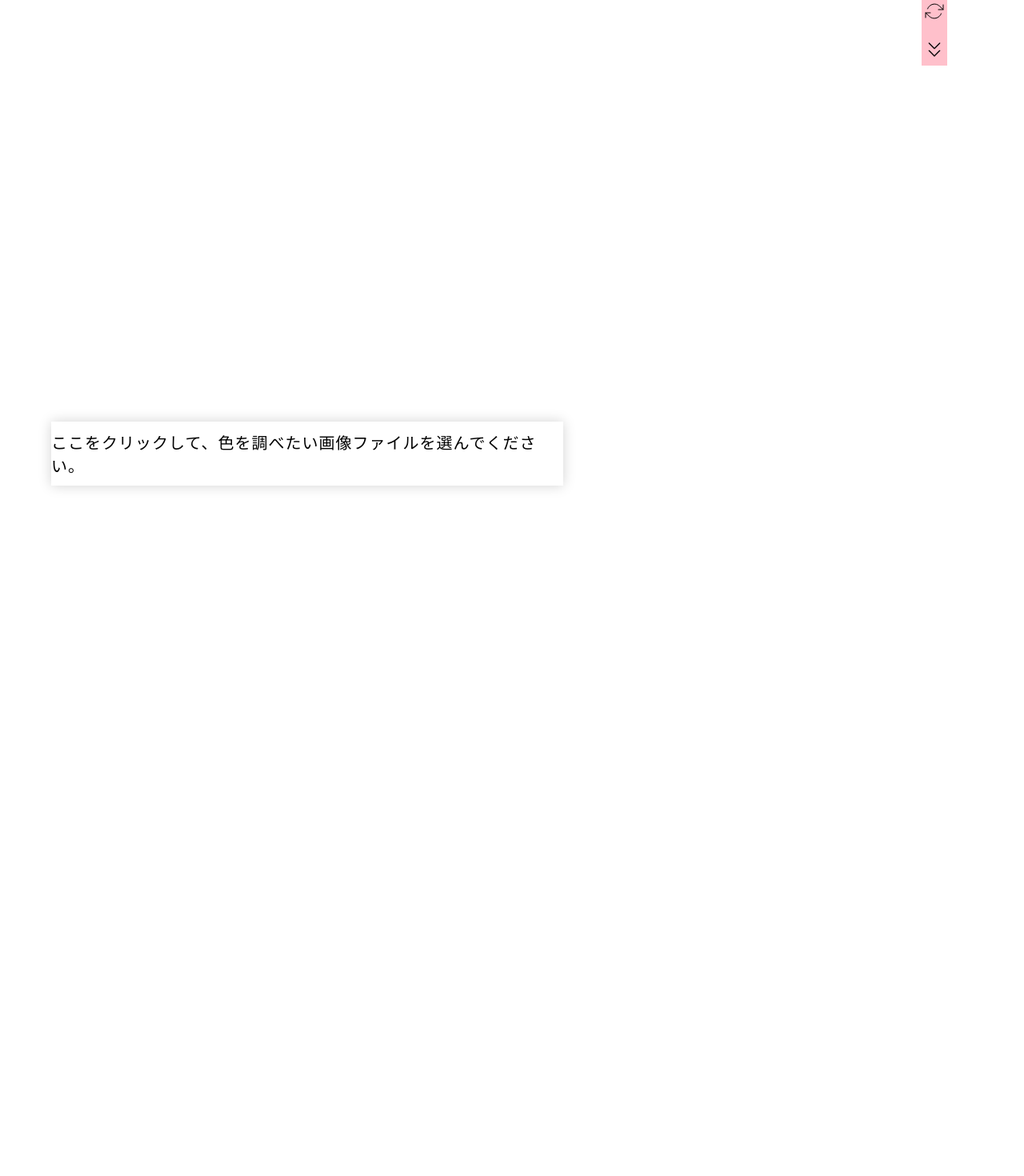
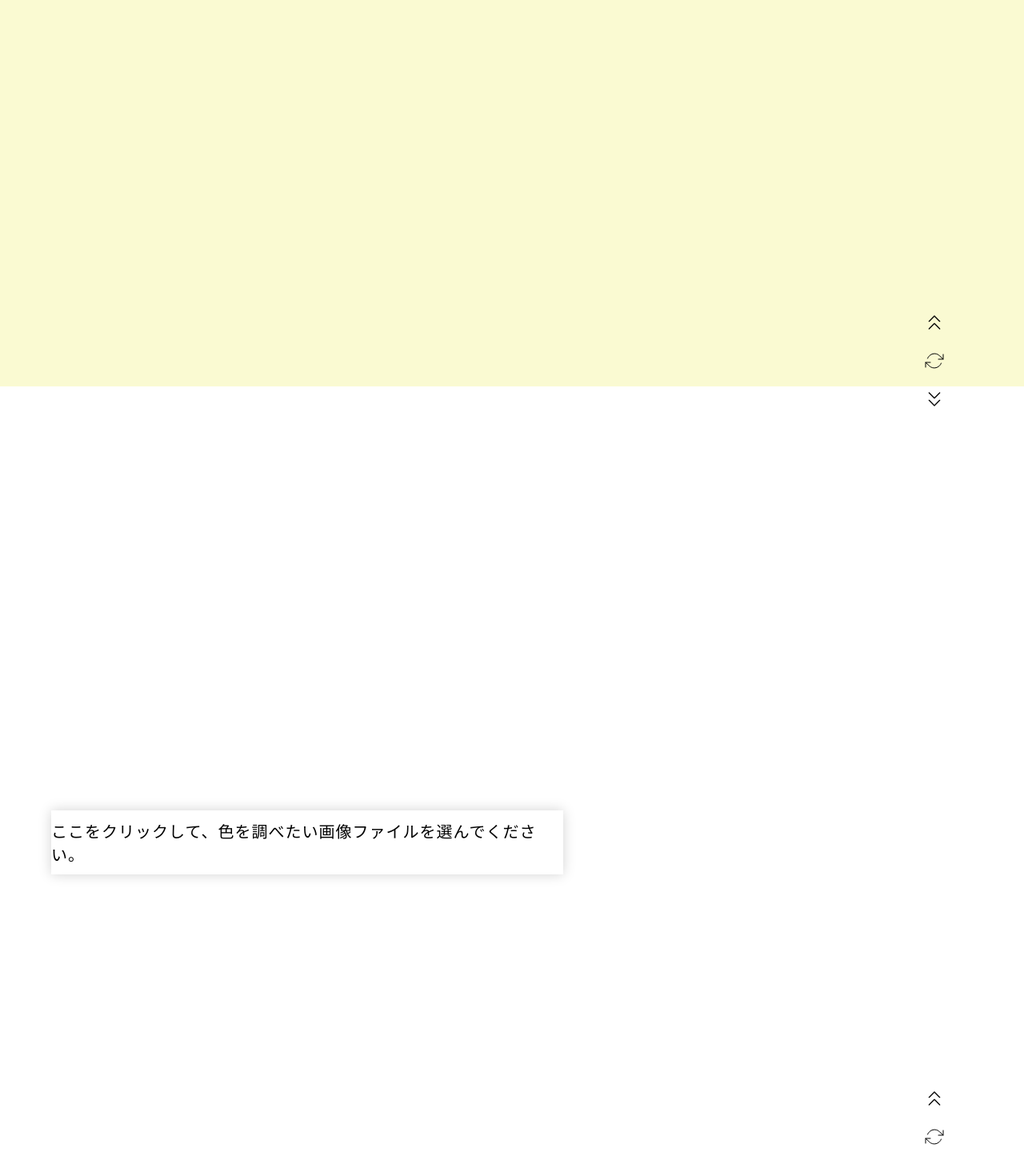
Before and after one commit to miomaeshima/name-of-colors, a React (Create React App) app in the folder client/: page / in a window 1280 px wide. Shown: the part 1547-3017 px from the top of the page at 80% size. Before the commit the page ends 2594 px from the top, so only its background shows below. Built offline with nearby package versions, Linux system fonts and the light colour scheme; what colorthief would draw is missing.

Commit message:
edited SelectFile

```diff
--- a/client/src/App.css
+++ b/client/src/App.css
@@ -2,18 +2,3 @@ body{
   display:flex;
   flex-direction: column;
 }
-
-.returnButton {
-  background: pink;
-  pointer-events: cursor;
-  width: 20px;
-  height: 20px;
-
-  /* border: solid black;
-  border-width: 0 3px 3px 0;
-  display: inline-block;
-  padding: 10px;
-  transform: rotate(-135deg);
- -webkit-transform: rotate(-135deg);  */
-
-}
--- a/client/src/components/Demo/Demo.css
+++ b/client/src/components/Demo/Demo.css
@@ -1,5 +1,6 @@
 #demoContainer {
   position: relative;
+  height: 120vh;
   margin-top: 150px;
   display: flex;
   flex-direction: row;
@@ -55,11 +56,6 @@
   display: flex;
   flex-direction: column;
   gap: 1rem;
-  background: pink;
   align-items: center;
 
 }
-
-img {
-  cursor: pointer;
-}
--- a/client/src/components/Demo/Demo.js
+++ b/client/src/components/Demo/Demo.js
@@ -1,6 +1,6 @@
 import React, { useState, Fragment } from "react";
 import beigestones from "../images/beigestones.jpg";
-import { getRgb, getRgbOfImg } from "../utility.js";
+import { getRgb} from "../utility.js";
 import { LinkToTop, Refresh, Next } from "../NavLinks/NavLinks.js";
 import "./Demo.css";
 
@@ -53,9 +53,11 @@ const Demo = () => {
             <div></div>
           )}
         </div>
+
         <div id="demoNameBox" style={fontColor}>
           {colorData.name}
         </div>
+
         <div id="linkContainer">
           <LinkToTop fontColor={fontColor} />
           <Refresh fontColor={fontColor} onClick={() => refresh()} />
--- a/client/src/components/Selectfile/SelectFile.css
+++ b/client/src/components/Selectfile/SelectFile.css
@@ -1,4 +1,5 @@
 #selectYourFile {
+  position: relative;
   margin-top: 90px;
   height: 120vh;
   display:flex;
@@ -36,7 +37,6 @@ label:active{
 #previewBox{
   display:flex;
   flex-direction:row;
-  background: lightgoldenrodyellow;
 }
 
 #previewContainer {
@@ -73,8 +73,12 @@ label:active{
   position: relative;
 }
 
-#linkContainer {
+#linkContainer2 {
   position: absolute;
-  top: 90%;
+  bottom: 10%;
   left: 90%;
+  display: flex;
+  flex-direction: column;
+  gap: 1rem;
+  align-items: center;
 }
--- a/client/src/components/Selectfile/SelectFile.js
+++ b/client/src/components/Selectfile/SelectFile.js
@@ -1,13 +1,15 @@
-import React, {useState } from "react";
+import React, { useState, Fragment } from "react";
+import { getRgb } from "../utility.js";
+import { LinkToTop, Refresh } from "../NavLinks/NavLinks.js";
 import "./SelectFile.css";
-import { getRgb } from "../utility.js";
 
-function SelectFile() {
+const SelectFile = () => {
   const [previewPic, setPreviewPic] = useState(null);
   const [picSrc, setPicSrc] = useState(null);
   const [picName, setPicName] = useState("");
-  const [color, setColor] = useState({});
+  const [colorData, setColorData] = useState({});
   const [wide, setWide] = useState(true);
+  const [backgroundColor, setBackgroundColor] = useState("transparent")
 
   const preview = (e) => {
     e.preventDefault();
@@ -32,12 +34,42 @@ function SelectFile() {
 
   const getColor = async (e) => {
     let data = await getRgb(e);
-    setColor(data);
+    setColorData(data);
+    setBackgroundColor(`rgb(${data.r}, ${data.g}, ${data.b})`)
   };
+
+  const refresh = () => {
+    setBackgroundColor("transparent");
+    setColorData({});
+  };
+
+  let fontColor;
+  if ((colorData.r * 299 + colorData.g * 587 + colorData.b * 114) / 1000 < 128) {
+    fontColor = { color: "white" };
+  } else {
+    fontColor = { color: "black" };
+  }
+
+  let clickable = false;
+  if (Object.keys(colorData).length === 0){
+    clickable = true;
+  }
+
+  let clickableCursor = {cursor: "revert"};
+  if (clickable) {
+    clickableCursor = {cursor: "pointer"}
+  }
+
+  let dimension = { marginLeft: "5vw", width: "40vw", height: "auto"};
+  if (wide){
+    dimension = { width: "60vw", height: "auto" }
+  }
+
+  let imgStyles = {...dimension, ...clickableCursor}
 
   return (
     <div id="selectYourFile">
-      {(previewPic === null) ? (
+          {previewPic === null ? (
           <form name="selectFileForm">
             <label id="label" htmlFor="selectFile">
               ここをクリックして、色を調べたい画像ファイルを選んでください。
@@ -50,23 +82,22 @@ function SelectFile() {
             ></input>
           </form>
           ) : (
-        <div id="previewBox" style={{ background: `rgb(${color.r}, ${color.g}, ${color.b})` }}
+            <div
+              id="previewBox"
+              style={{background: backgroundColor}}
             >
-            <div
-              id="previewOuterContainer"
-
-            >
+           <div id="previewOuterContainer">
             <div id="previewContainer">
-                  {Object.keys(color).length === 0 ?
-                    (
-                    <div id="instruction">写真をクリックすると、この写真で一番使われている色の名前が分かります。</div>
+              {clickable ? (
+                <div id="instruction">
+                  写真をクリックすると、この写真で一番使われている色の名前が分かります。
+                </div>
               ) : (
                 <div></div>
-                    )
-                  }
+              )}
               <img
                 id="chosenPic"
-                    style={wide? {width: '60vw', height:'auto'}:{marginLeft: '5vw', width:'40vw', height:'auto'}}
+                style={imgStyles}
                 alt={picName}
                 src={picSrc}
                 onClick={getColor}
@@ -74,14 +105,18 @@ function SelectFile() {
             </div>
            </div>
 
-            <div id="selectNameBox" style={((color.r * 299 + color.g * 587 + color.b * 114) / 1000 < 128)? {color:'white'}:{color:'black'}}>
-                {color.name}
-              <div id="linkContainer">
-                  <a href="#home" className="returnButton" ></a>
+           <div
+            id="selectNameBox"
+            style={fontColor}>
+              {colorData.name}
             </div>
         </div>
+      )
+      }
+            <div id="linkContainer2">
+              <LinkToTop fontColor={fontColor} />
+              <Refresh fontColor={fontColor} onClick={() => refresh()} />
             </div>
-        )}
     </div>
   );
 }
```
Lines whose indentation alone changed are shown as unchanged.
